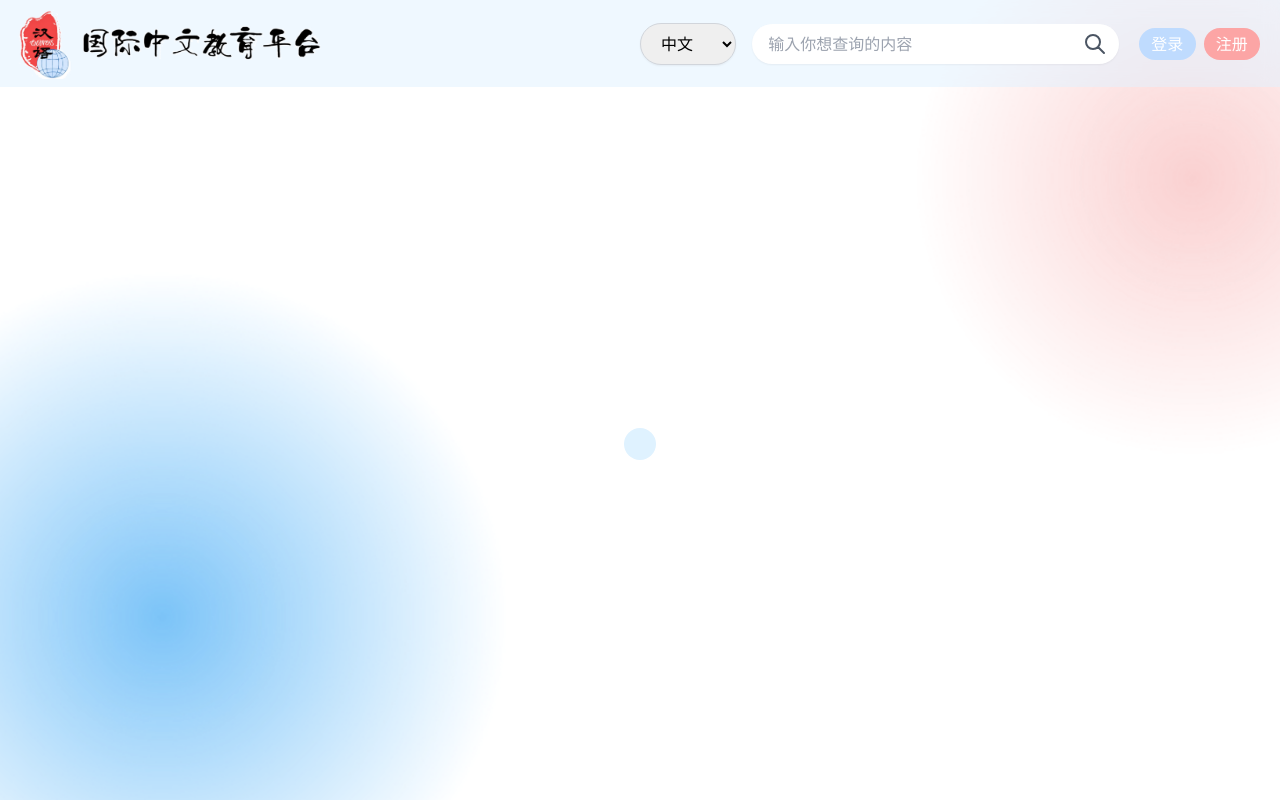
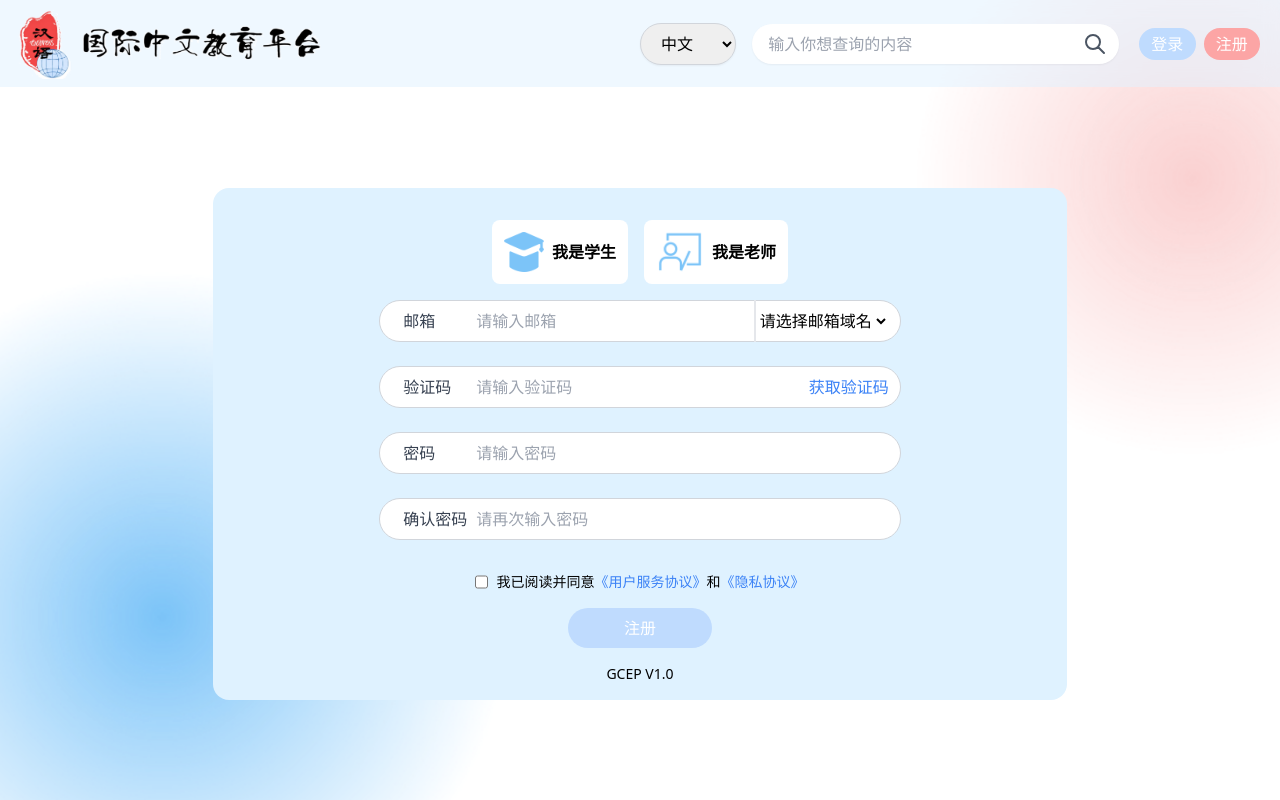
Before and after one commit to computersciencefreshmen/International_Chinese_Platform, a Vue app: page / in a window 1280 px wide. Both pictures are taken after a click on the button "注册". Built offline with nearby package versions, Linux system fonts and the light colour scheme.

Commit message:
完善了注册的初步逻辑

```diff
--- a/src/components/basic/InputComponent.vue
+++ b/src/components/basic/InputComponent.vue
@@ -1,5 +1,5 @@
 <script setup>
-import { defineProps, defineEmits } from 'vue'
+import { defineProps, defineEmits, ref } from 'vue'
 
 const props = defineProps({
   type: {
@@ -13,32 +13,125 @@ const props = defineProps({
   id: {
     type: String,
     required: true
+  },
+  emailOptions: {
+    type: Array,
+    default: () => [
+      { value: '@qq.com', label: 'QQ 邮箱' },
+      { value: '@gmail.com', label: 'Gmail' },
+      { value: '@outlook.com', label: 'Outlook' }
+    ]
+  },
+  showEmailTypeSelector: {
+    type: Boolean,
+    default: false // 默认不显示选择器
+  },
+  showCountdown: {
+    type: Boolean,
+    default: false // 默认不显示倒计时
+  },
+  countdownTime: {
+    type: Number,
+    default: 60 // 默认倒计时时间（秒）
   }
 })
 
-const emit = defineEmits(['update:modelValue'])
+const emit = defineEmits(['update:modelValue', 'update:emailType'])
+
+const emailType = ref('') // 当前选择的邮箱类型
+// const throttleTimeout = ref(null) // 用于节流的定时器
+const countdown = ref(props.countdownTime) // 倒计时秒数
+const isCounting = ref(false) // 是否正在倒计时
+
+// 节流函数
+// const handleVerificationCodeInput = (event) => {
+//   const value = event.target.value
+
+//   // 清除之前的定时器
+//   if (throttleTimeout.value) {
+//     clearTimeout(throttleTimeout.value)
+//   }
+
+//   // 设置新的定时器
+//   throttleTimeout.value = setTimeout(() => {
+//     emit('update:verificationCode', value)
+//   }, 500) // 500ms 内只触发一次
+// }
+
+// 倒计时逻辑
+const startCountdown = () => {
+  if (isCounting.value) return // 如果已经在倒计时，直接返回
+  isCounting.value = true
+  countdown.value = props.countdownTime
+
+  const interval = setInterval(() => {
+    if (countdown.value > 0) {
+      countdown.value--
+    } else {
+      clearInterval(interval)
+      isCounting.value = false
+    }
+  }, 1000)
+}
 </script>
-
 <template>
-  <div class="mb-6 flex">
-    <label :for="props.id" class="block mx-2 mt-2 text-gray-700">{{
-      props.label
-    }}</label>
-    <div class="flex-1 relative">
+  <div class="mb-6">
+    <div class="relative">
+      <label
+        :for="props.id"
+        class="flex items-center text-gray-700 absolute inset-y-0 left-0 ml-6"
+        >{{ props.label }}</label
+      >
       <input
         :type="props.type"
         :placeholder="props.placeholder"
         :value="props.modelValue"
         @input="emit('update:modelValue', $event.target.value)"
-        class="w-full rounded-full px-3 py-2 border border-gray-300 focus:outline-none focus:border-blue-500"
+        class="w-full rounded-full px-24 py-2 border border-gray-300 focus:outline-none focus:border-blue-500"
         :class="{ 'border-red-500': props.error }"
-        :id="id"
+        :id="props.id"
       />
-      <transition name="fade">
-        <p
-          v-if="props.error"
-          class="text-red-500 text-sm absolute top-10.5 left-4"
+
+      <!-- 邮箱类型选择器（可选） -->
+      <div
+        v-if="props.showEmailTypeSelector"
+        class="absolute inset-y-0 right-0 flex items-center pr-3 border-l-2"
+      >
+        <select
+          v-model="emailType"
+          @change="emit('update:emailType', emailType)"
+          class="bg-transparent border-none focus:outline-none"
         >
+          <option disabled value="">请选择邮箱域名</option>
+          <option
+            v-for="option in props.emailOptions"
+            :key="option.value"
+            :value="option.value"
+            class="text-center"
+          >
+            {{ option.value }}
+          </option>
+        </select>
+      </div>
+
+      <!-- 倒计时（可选） -->
+      <div
+        v-if="props.showCountdown"
+        class="absolute inset-y-0 right-0 flex items-center pr-3"
+      >
+        <button
+          v-if="!isCounting"
+          class="bg-transparent border-none text-blue-500 focus:outline-none"
+          @click="startCountdown"
+        >
+          获取验证码
+        </button>
+        <span v-else class="text-gray-500 cursor-not-allowed"
+          >{{ countdown }}s后重新获取</span
+        >
+      </div>
+      <transition name="fade" class="absolute inset-y-9 left-0 ml-6">
+        <p v-if="props.error" class="text-red-500 text-sm mt-2">
           {{ props.error }}
         </p>
       </transition>
--- a/src/views/login/components/optionsCp.vue
+++ b/src/views/login/components/optionsCp.vue
@@ -15,8 +15,8 @@ const handleActive = (event) => {
 <template>
   <div
     @click="handleActive"
-    :class="{ 'bg-blue-400': props.isActive }"
     class="flex items-center justify-between px-3 cursor-pointer h-16 mx-2 rounded-lg hover:bg-blue-400 bg-secondary transition-all duration-300 ease-in-out"
+    :class="{ '!bg-blue-400': props.isActive }"
   >
     <slot></slot>
     <text class="font-semibold text-l ml-2"> {{ props.text }}</text>
--- /dev/null
+++ b/src/views/login/components/registerComponent.vue
@@ -0,0 +1,218 @@
+<script setup>
+import optionsCp from './optionsCp.vue' //引入自定义选项组件
+import InputComponent from '@/components/basic/InputComponent.vue' //引入自定义输入框组件
+import MyButton from '@/components/basic/MyButton.vue' //引入自定义按钮组件
+import { ref } from 'vue'
+
+const isRegisterActive = ref(null) //是学生还是老师注册
+
+const handleIsRegisterActive = (event) => {
+  isRegisterActive.value = event.target.innerText || event.target.alt
+}
+
+const RegisterFormData = ref({
+  email: '',
+  code: '',
+  password: '',
+  rePassword: ''
+})
+
+// 输入框校验错误信息
+const errors = ref({
+  email: '',
+  //验证码
+  code: '',
+  password: '',
+  rePassword: ''
+})
+
+// 提交校验并注册信息
+const verifyInput = () => {
+  // 校验邮箱
+  if (!RegisterFormData.value.email) {
+    errors.value.email = '邮箱不能为空'
+  } else if (emailType.value === '') {
+    errors.value.email = '请选择邮箱域名'
+  } else {
+    errors.value.email = ''
+  }
+
+  // 校验验证码
+  if (!RegisterFormData.value.code) {
+    errors.value.code = '验证码不能为空'
+  } else {
+    errors.value.code = ''
+  }
+
+  // 校验密码
+  if (!RegisterFormData.value.password) {
+    errors.value.password = '密码不能为空'
+  } else {
+    errors.value.password = ''
+  }
+
+  // 校验确认密码
+  if (!RegisterFormData.value.rePassword) {
+    errors.value.rePassword = '确认密码不能为空'
+  } else if (
+    RegisterFormData.value.password !== RegisterFormData.value.rePassword
+  ) {
+    errors.value.rePassword = '两次密码输入不一致'
+  } else {
+    errors.value.rePassword = ''
+  }
+
+  // 如果没有错误,返回true
+  if (
+    !errors.value.email &&
+    !errors.value.code &&
+    !errors.value.password &&
+    !errors.value.rePassword
+  ) {
+    return true
+  }
+
+  return false
+}
+
+const emailType = ref('') // 当前选择的邮箱类型
+
+// 自定义邮箱类型
+const emailOptions = [
+  { value: '@qq.com', label: 'QQ 邮箱' },
+  { value: '@163.com', label: '163 邮箱' },
+  { value: '@126.com', label: '126 邮箱' },
+  { value: '@Gmail.com', label: 'Gmail' },
+  { value: '@Foxmail.com', label: 'Foxmail' },
+  { value: '@Outlook.com', label: 'Outlook' },
+  { value: '@iCloud.com', label: 'iCloud' }
+]
+
+// 注册事件处理
+const handleRegister = () => {
+  //校验输入框是否符合要求
+  if (!verifyInput()) {
+    return
+  }
+  //如果是学生注册，则执行学生注册逻辑
+  if (isRegisterActive.value === '我是学生') {
+    //执行学生注册逻辑
+    step.value.initial = false // 隐藏注册初始化页面
+    step.value.stepStudent.stepOne = true // 显示学生注册第一步
+  } else if (isRegisterActive.value === '我是老师') {
+    //执行老师注册逻辑
+    step.value.initial = false // 隐藏注册初始化页面
+    step.value.stepTeacher.stepOne = true // 显示老师注册第一步
+  } else {
+    //提示用户选择注册身份
+    alert('请选择注册身份')
+  }
+}
+
+//给步骤添加状态
+const step = ref({
+  initial: true, //初始状态
+  //学生注册步骤
+  stepStudent: {
+    stepOne: false,
+    stepTwo: false,
+    stepThree: false
+  },
+  //老师注册步骤
+  stepTeacher: {
+    stepOne: false,
+    stepTwo: false
+  }
+})
+</script>
+<template>
+  <div
+    v-if="step.initial"
+    class="flex flex-col items-center justify-center w-2/3"
+  >
+    <div class="flex items-center mt-4">
+      <optionsCp
+        text="我是学生"
+        @click="handleIsRegisterActive"
+        :isActive="isRegisterActive === '我是学生'"
+      >
+        <img class="w-10 h-10" src="@/assets/icon/student.png" alt="我是学生" />
+      </optionsCp>
+      <optionsCp
+        text="我是老师"
+        @click="handleIsRegisterActive"
+        :isActive="isRegisterActive === '我是老师'"
+      >
+        <img class="w-12 h-12" src="@/assets/icon/teacher.png" alt="我是老师" />
+      </optionsCp>
+    </div>
+    <div class="w-11/12 rounded-md mt-4 flex flex-col items-center">
+      <form @submit.prevent="handleLogin" class="w-full">
+        <!-- 账号输入框 -->
+        <InputComponent
+          v-model="RegisterFormData.email"
+          placeholder="请输入邮箱"
+          id="email"
+          label="邮箱"
+          :error="errors.email"
+          :showEmailTypeSelector="true"
+          :emailOptions="emailOptions"
+          @update:emailType="emailType = $event"
+        />
+
+        <!-- 验证码输入框 -->
+        <InputComponent
+          v-model="RegisterFormData.code"
+          placeholder="请输入验证码"
+          id="code"
+          label="验证码"
+          :showCountdown="true"
+          @update:emailType="emailType = $event"
+          :error="errors.code"
+        />
+
+        <!-- 密码输入框 -->
+        <InputComponent
+          type="password"
+          placeholder="请输入密码"
+          label="密码"
+          v-model="RegisterFormData.password"
+          :error="errors.password"
+          id="password"
+        />
+
+        <!-- 确认密码 -->
+        <InputComponent
+          type="password"
+          placeholder="请再次输入密码"
+          label="确认密码"
+          v-model="RegisterFormData.rePassword"
+          :error="errors.rePassword"
+          id="rePassword"
+        />
+      </form>
+      <!-- 我已同意 -->
+      <div class="flex items -center mt-2">
+        <input type="checkbox" class="mr-2" />
+        <p class="text-sm">我已阅读并同意</p>
+        <a href="#" class="text-blue-500 text-sm">《用户服务协议》</a>
+        <p class="text-sm">和</p>
+        <a href="#" class="text-blue-500 text-sm">《隐私协议》</a>
+      </div>
+      <MyButton
+        type="primary"
+        class="mt-4 w-36 py-2 text-black"
+        @click="handleRegister"
+        >注册</MyButton
+      >
+      <p class="text-sm font-thin mt-4">GCEP V1.0</p>
+    </div>
+  </div>
+  <div v-if="isRegisterActive === '我是学生' && step.stepStudent.stepOne">
+    1
+  </div>
+  <div v-if="isRegisterActive === '我是老师' && step.stepTeacher.stepOne">
+    2
+  </div>
+</template>
+<style></style>
--- a/src/views/login/loginPage.vue
+++ b/src/views/login/loginPage.vue
@@ -6,7 +6,7 @@ import MyButton from '@/components/basic/MyButton.vue' //引入自定义按钮
 import MySearchBox from '@/components/basic/MySearchBox.vue' //引入自定义搜索框组件
 import optionsCp from './components/optionsCp.vue' //引入自定义选项组件
 import InputComponent from '@/components/basic/InputComponent.vue' //引入自定义输入框组件
-
+import registerComponent from './components/registerComponent.vue' //引入自定义注册组件
 const localeStore = useLocaleStore() //获取语言存储
 const { locale } = useI18n() //获取当前语言
 
@@ -43,10 +43,7 @@ const isActive = ref(null)
 
 //处理选择身份的点击事件
 const handleIsActive = (event) => {
-  console.log(event)
-
   isActive.value = event.target.innerText || event.target.alt
-  console.log(isActive.value)
 }
 
 // 收集登录输入框信息
@@ -127,9 +124,8 @@ const handleLogin = () => {
     </header>
     <!-- 主体内容填写 -->
     <main class="flex-1 flex justify-center items-center">
-      <div class="bg-primary rounded-2xl min-w-min p-4">
       <!-- 登录主体内容填写 -->
-        <div v-if="isLogin" class="px-6">
+      <div v-if="isLogin" class="px-6 bg-primary rounded-2xl min-w-min py-4">
         <div class="ml-6 mb-2 mt-6">
           <p class="tracking-wide text-black text-3xl font-semibold">
             欢迎登陆
@@ -181,7 +177,7 @@ const handleLogin = () => {
                 v-model="formData.email"
                 placeholder="请输入邮箱"
                 id="email"
-                  label="邮箱:"
+                label="邮箱"
                 :error="errors.email"
               />
 
@@ -189,7 +185,7 @@ const handleLogin = () => {
               <InputComponent
                 type="password"
                 placeholder="请输入密码"
-                  label="密码:"
+                label="密码"
                 v-model="formData.password"
                 :error="errors.password"
                 id="password"
@@ -223,7 +219,11 @@ const handleLogin = () => {
         </div>
       </div>
       <!-- 注册主体填写 -->
-        <div v-else></div>
+      <div
+        v-else
+        class="bg-primary rounded-2xl w-2/3 py-4 flex items-center justify-center"
+      >
+        <registerComponent></registerComponent>
       </div>
     </main>
   </div>
```
Lines whose indentation alone changed are shown as unchanged.
